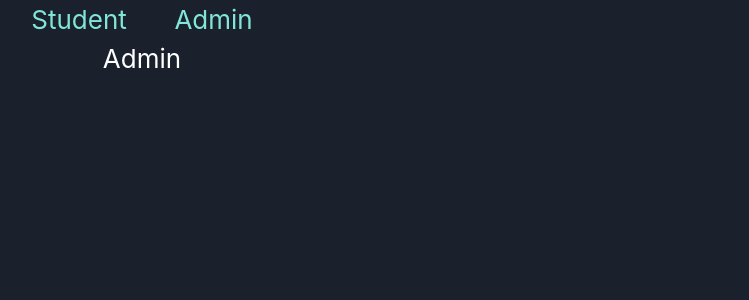
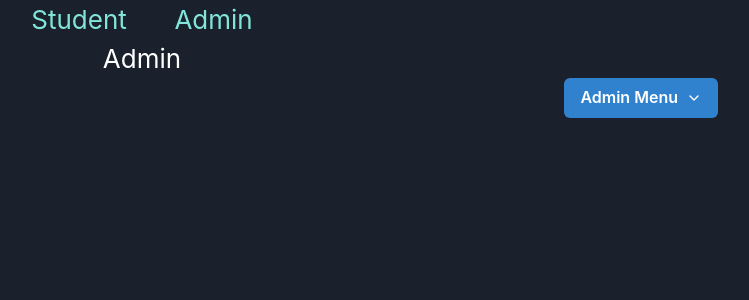
Before and after one commit to Syammed2429/student-management-system-client, a React (Create React App) app: page /admin in a window 1280 px wide. Shown: the top 300 px of the page, without its empty margins (498-1247 px from the left). Built offline with nearby package versions, Linux system fonts and the light colour scheme.

Commit message:
added firebase for auth

```diff
--- a/package.json
+++ b/package.json
@@ -13,9 +13,11 @@
     "@types/node": "^16.11.17",
     "@types/react": "^17.0.38",
     "@types/react-dom": "^17.0.11",
+    "firebase": "^9.6.1",
     "framer-motion": "^5.5.5",
     "react": "^17.0.2",
     "react-dom": "^17.0.2",
+    "react-icons": "^4.3.1",
     "react-router-dom": "^6.2.1",
     "react-scripts": "5.0.0",
     "typescript": "^4.5.4",
--- /dev/null
+++ b/src/components/Admin/AddNewStudents.tsx
@@ -0,0 +1,11 @@
+import React, { FC } from 'react'
+
+const AddNewStudents: FC = () => {
+    return (
+        <>
+            <h2>AddNewStudents</h2>
+        </>
+    )
+}
+
+export { AddNewStudents }
--- a/src/components/Admin/Admin.tsx
+++ b/src/components/Admin/Admin.tsx
@@ -1,9 +1,53 @@
 import React, { FC } from 'react'
+import {
+    Menu,
+    MenuButton,
+    MenuList,
+    MenuItem,
+    Flex,
+    // MenuItemOption,
+    // MenuGroup,
+    // MenuOptionGroup,
+    // MenuDivider,
+    Button
+} from '@chakra-ui/react'
+import { FiChevronDown } from 'react-icons/fi'
+import { Link } from 'react-router-dom'
+
 
 const Admin: FC = () => {
     return (
         <>
             <h1>Admin</h1>
+            <Flex
+                justify='end'
+                mx='5%'
+
+            >
+
+                <Menu
+
+                >
+                    {({ isOpen }) => (
+                        <>
+                            <MenuButton
+                                colorScheme='blue'
+
+                                isActive={isOpen} as={Button} rightIcon={<FiChevronDown />}>
+                                {isOpen ? 'Close' : 'Admin Menu'}
+                            </MenuButton>
+                            <MenuList
+                                bg='primary'
+
+
+                            >
+                                <Link to="/admin/new-student" ><MenuItem>Add New Student</MenuItem></Link>
+                                <MenuItem onClick={() => alert('Kagebunshin')}>Add Contests</MenuItem>
+                            </MenuList>
+                        </>
+                    )}
+                </Menu>
+            </Flex>
         </>
     )
 }
--- a/src/components/Layout/Layout.tsx
+++ b/src/components/Layout/Layout.tsx
@@ -4,6 +4,7 @@ import { Routers } from '../Routers/Routers'
 const Layout: FC = () => {
     return (
         <>
+
             <Routers />
         </>
     )
--- a/src/components/Routers/Routers.tsx
+++ b/src/components/Routers/Routers.tsx
@@ -1,6 +1,7 @@
 //Importing the package requires
 import React, { FC } from 'react'
 import { Routes, Route } from 'react-router-dom'
+import { AddNewStudents } from '../Admin/AddNewStudents'
 import { Admin } from '../Admin/Admin'
 import { Navbar } from '../Navbar/Navbar'
 import { Student } from '../Student/Student'
@@ -13,6 +14,7 @@ const Routers: FC = () => {
             <Routes>
                 <Route path="" element={<Student />} />
                 <Route path="/admin" element={<Admin />} />
+                <Route path="/admin/new-student" element={<AddNewStudents />} />
                 <Route path="*" element={
                     <>
                         <h1>404 Not Found</h1>
```
Also changed, not shown: src/firebase.js (added, +18 -0 lines), 2 other files (tests, documents, lock files or other folders).
